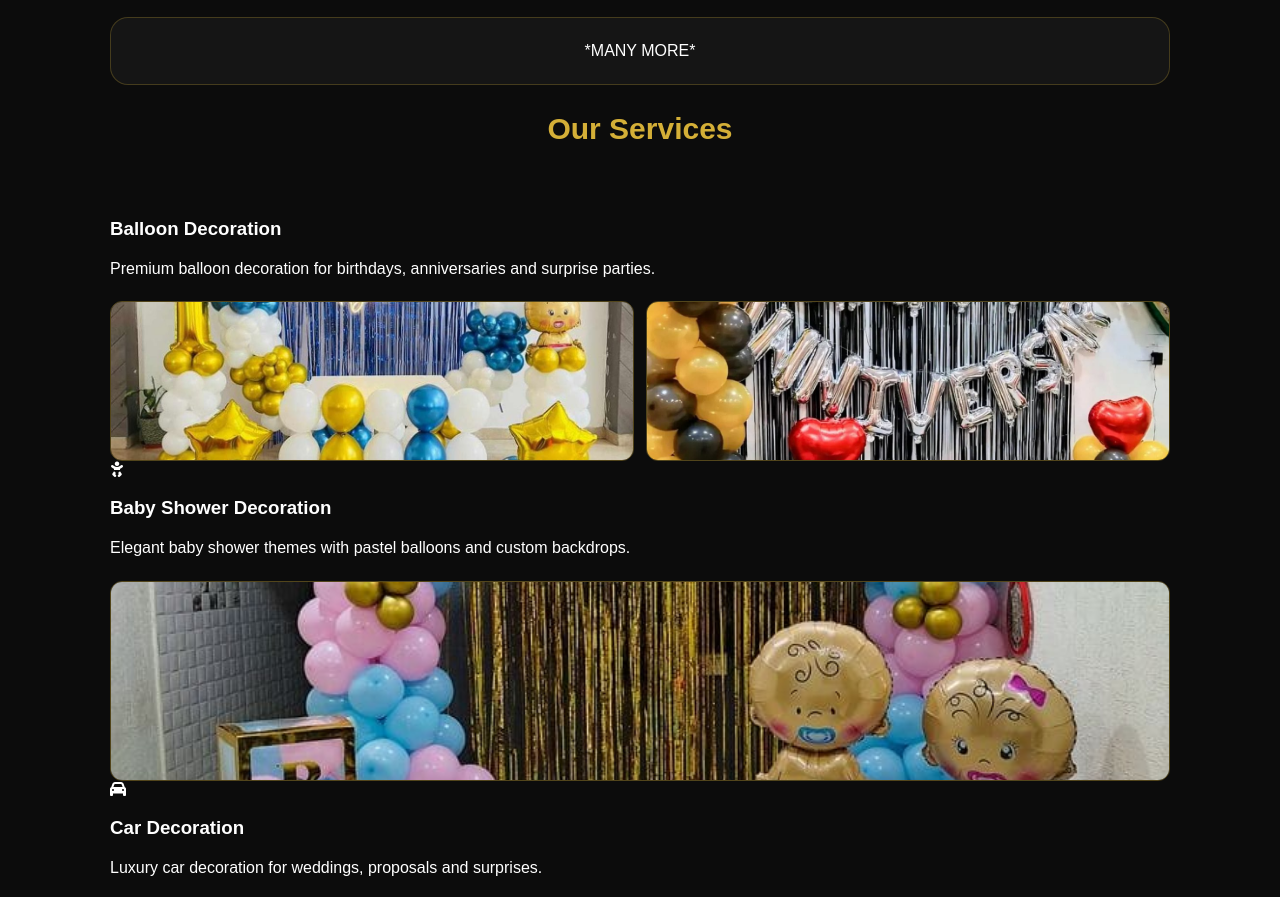
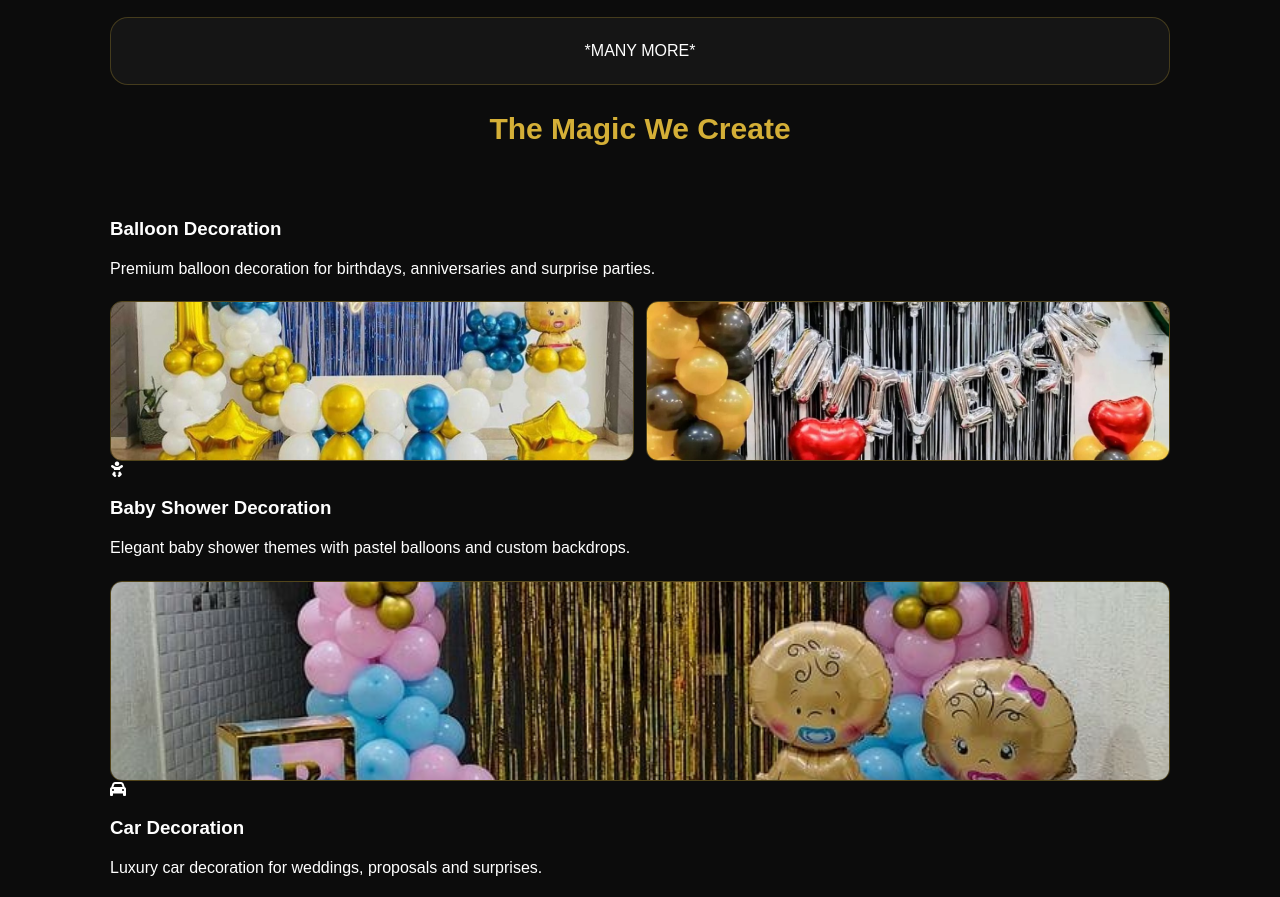
Before and after one commit to mjdecorators/mjdecorators, a plain HTML site: page index.html in a window 1280 px wide. Shown: the part 1823-2720 px from the top of the page. Drawn offline with Linux system fonts and the light colour scheme; some icons are missing.

Commit message:
Change section title from 'Our Services' to 'The Magic We Create'

```diff
--- a/index.html
+++ b/index.html
@@ -132,7 +132,7 @@
     <div class="service">Flowers decoration</div>
     <div class="service">*MANY MORE*</div>
     </div<section id="services" class="services">
-  <h2 class="section-title">Our Services</h2>
+  <h2 class="section-title">The Magic We Create</h2>
 
   <div class="services-grid">
 
```
